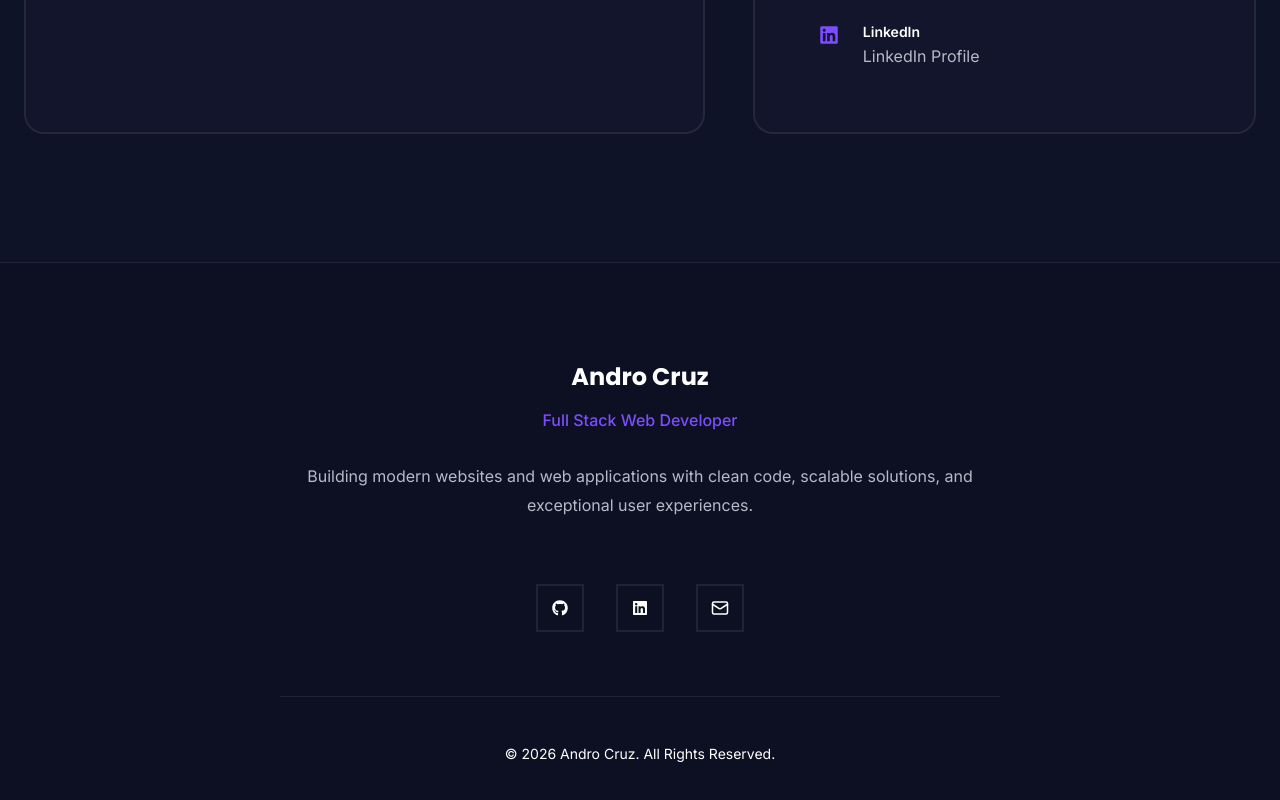
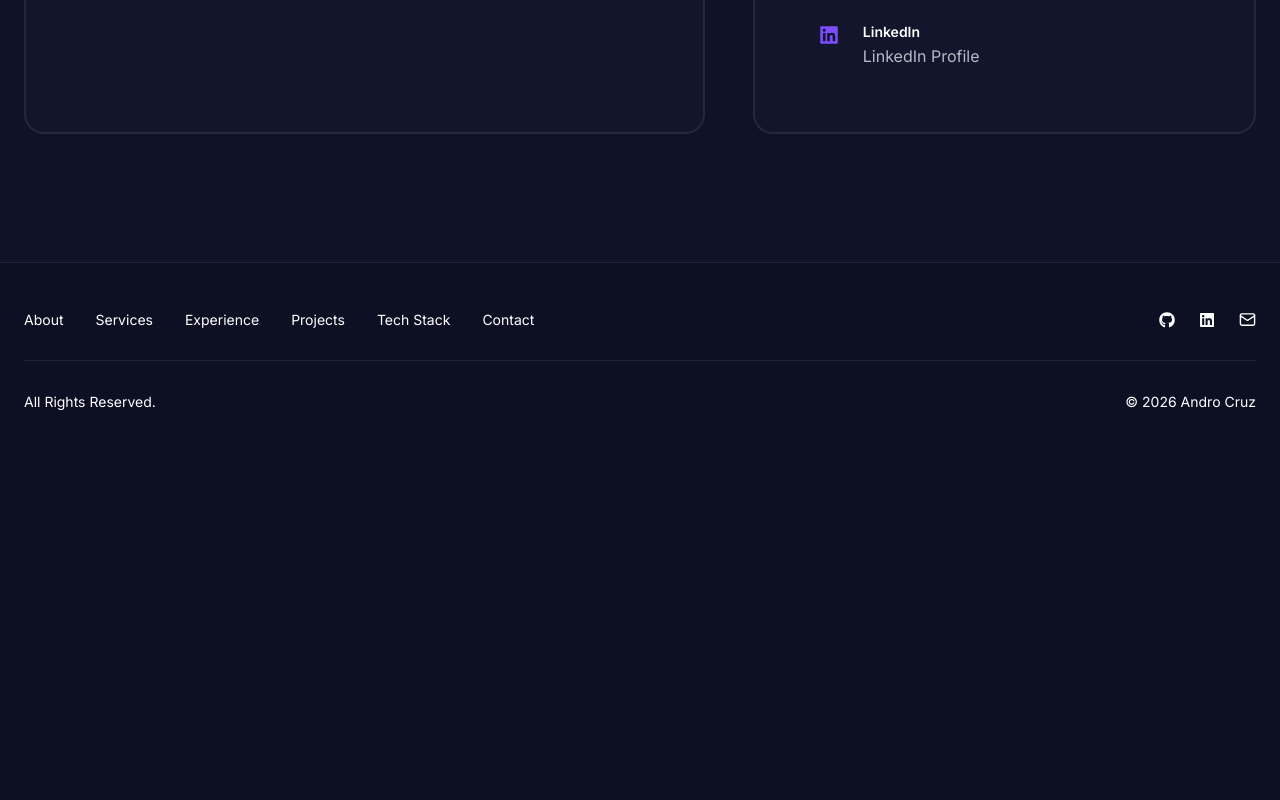
Before and after one commit to acdev08/ac-portfolio, a React (Vite) app: page / in a window 1280 px wide. Shown: the part 9494-10294 px from the top of the page. After the commit the page ends 9952 px from the top, so only its background shows below. Built offline with nearby package versions, Linux system fonts and the light colour scheme.

Commit message:
feat(footer): finalize desktop footer section

```diff
--- a/src/sections/Footer/Footer.css
+++ b/src/sections/Footer/Footer.css
@@ -3,102 +3,124 @@
 ======================================== */
 
 .footer {
-  padding: var(--space-3xl) 0;
-
+  padding: var(--space-xl) 0;
+  background: var(--color-background-secondary);
   border-top: 1px solid var(--color-border);
-
-  background: var(--color-background-secondary);
 }
 
+
 /* ========================================
-   FOOTER CONTENT
+   FOOTER MAIN
 ======================================== */
 
-.footer-content {
-  max-width: 720px;
-  margin: 0 auto;
+.footer-main {
+  display: flex;
+  align-items: center;
+  justify-content: space-between;
+  gap: var(--space-xl);
 
-  text-align: center;
+  padding-bottom: var(--space-lg);
 }
 
-.footer-content h3 {
-  margin-bottom: var(--space-sm);
 
-  font-family: var(--font-heading);
-  font-size: var(--text-2xl);
-  font-weight: var(--font-bold);
+/* ========================================
+   FOOTER NAV
+======================================== */
 
-  color: var(--color-text);
+.footer-nav {
+  display: flex;
+  align-items: center;
+  gap: var(--space-lg);
 }
 
-.footer-content span {
-  display: block;
+.footer-nav a {
+  color: var(--color-text-muted);
+  font-size: var(--text-sm);
+  text-decoration: none;
 
-  margin-bottom: var(--space-lg);
+  transition: var(--transition-default);
+}
 
-  font-size: var(--text-base);
-  font-weight: var(--font-medium);
-
+.footer-nav a:hover {
   color: var(--color-primary);
 }
 
-.footer-content p {
-  margin-bottom: var(--space-2xl);
-
-  font-size: var(--text-base);
-  line-height: 1.8;
-
-  color: var(--color-text-secondary);
-}
 
 /* ========================================
-   SOCIAL LINKS
+   FOOTER SOCIAL
 ======================================== */
 
 .footer-social {
   display: flex;
-  justify-content: center;
-  gap: var(--space-lg);
-
-  margin-bottom: var(--space-2xl);
+  align-items: center;
+  gap: var(--space-md);
 }
 
 .footer-social a {
-  display: flex;
+  display: inline-flex;
   align-items: center;
   justify-content: center;
 
-  width: 48px;
-  height: 48px;
-
-  border: 2px solid var(--color-border);
-  border-radius: var(--radius-full);
-
-  color: var(--color-text);
+  color: var(--color-text-muted);
+  text-decoration: none;
 
   transition: var(--transition-default);
 }
 
 .footer-social a:hover {
-  transform: translateY(-4px);
+  color: var(--color-primary);
+  transform: translateY(-2px);
+}
 
-  border-color: var(--color-primary);
-
-  color: var(--color-primary);
-
-  box-shadow: 0 10px 24px rgba(124, 77, 255, 0.25);
-}
 
 /* ========================================
    FOOTER BOTTOM
 ======================================== */
 
 .footer-bottom {
-  padding-top: var(--space-xl);
+  display: flex;
+  align-items: center;
+  justify-content: space-between;
+  gap: var(--space-xl);
+
+  padding-top: var(--space-lg);
 
   border-top: 1px solid var(--color-border);
 
+  color: var(--color-text-muted);
   font-size: var(--text-sm);
+}
 
-  color: var(--color-text-muted);
+
+/* ========================================
+   RESPONSIVE
+======================================== */
+
+@media (max-width: 768px) {
+  .footer {
+    padding: var(--space-lg) 0;
+  }
+
+  .footer-main {
+    flex-direction: column;
+    gap: var(--space-md);
+
+    padding-bottom: var(--space-md);
+
+    text-align: center;
+  }
+
+  .footer-nav {
+    flex-wrap: wrap;
+    justify-content: center;
+    gap: var(--space-sm) var(--space-md);
+  }
+
+  .footer-bottom {
+    flex-direction: column;
+    justify-content: center;
+    gap: var(--space-xs);
+
+    text-align: center;
+  }
 }
--- a/src/sections/Footer/Footer.tsx
+++ b/src/sections/Footer/Footer.tsx
@@ -1,69 +1,52 @@
 import "./Footer.css";
 
-import {
-  FaGithub,
-  FaLinkedin,
-} from "react-icons/fa";
-
-import {
-  Mail,
-} from "lucide-react";
+import { FaGithub, FaLinkedin } from "react-icons/fa";
+import { Mail } from "lucide-react";
 
 function Footer() {
   return (
     <footer className="footer">
+      <div className="container">
+        <div className="footer-main">
+          <nav className="footer-nav">
+            <a href="#about">About</a>
+            <a href="#services">Services</a>
+            <a href="#experience">Experience</a>
+            <a href="#projects">Projects</a>
+            <a href="#skills">Tech Stack</a>
+            <a href="#contact">Contact</a>
+          </nav>
 
-      <div className="container">
-
-        <div className="footer-content">
-
-          <h3>Andro Cruz</h3>
-
-          <span>
-            Full Stack Web Developer
-          </span>
-
-          <p>
-            Building modern websites and web applications
-            with clean code, scalable solutions, and
-            exceptional user experiences.
-          </p>
-
-          <div className="footer-social">
-
+          <nav className="footer-social">
             <a
               href="https://github.com/acdev08"
               target="_blank"
               rel="noreferrer"
+              aria-label="GitHub"
             >
               <FaGithub />
             </a>
 
             <a
-              href="#"
+              href="https://www.linkedin.com/in/androcruz08/"
               target="_blank"
               rel="noreferrer"
+              aria-label="LinkedIn"
             >
               <FaLinkedin />
             </a>
 
-            <a href="mailto:your@email.com">
-              <Mail size={18} />
+            <a href="mailto:revelz08@gmail.com" aria-label="Email">
+              <Mail size={17} />
             </a>
-
-          </div>
-
-          <div className="footer-bottom">
-
-            © 2026 Andro Cruz.
-            All Rights Reserved.
-
-          </div>
-
+          </nav>
         </div>
 
+        <div className="footer-bottom">
+          <span>All Rights Reserved.</span>
+          <span>© 2026 Andro Cruz</span>
+        </div>
       </div>
-
     </footer>
   );
 }
```
